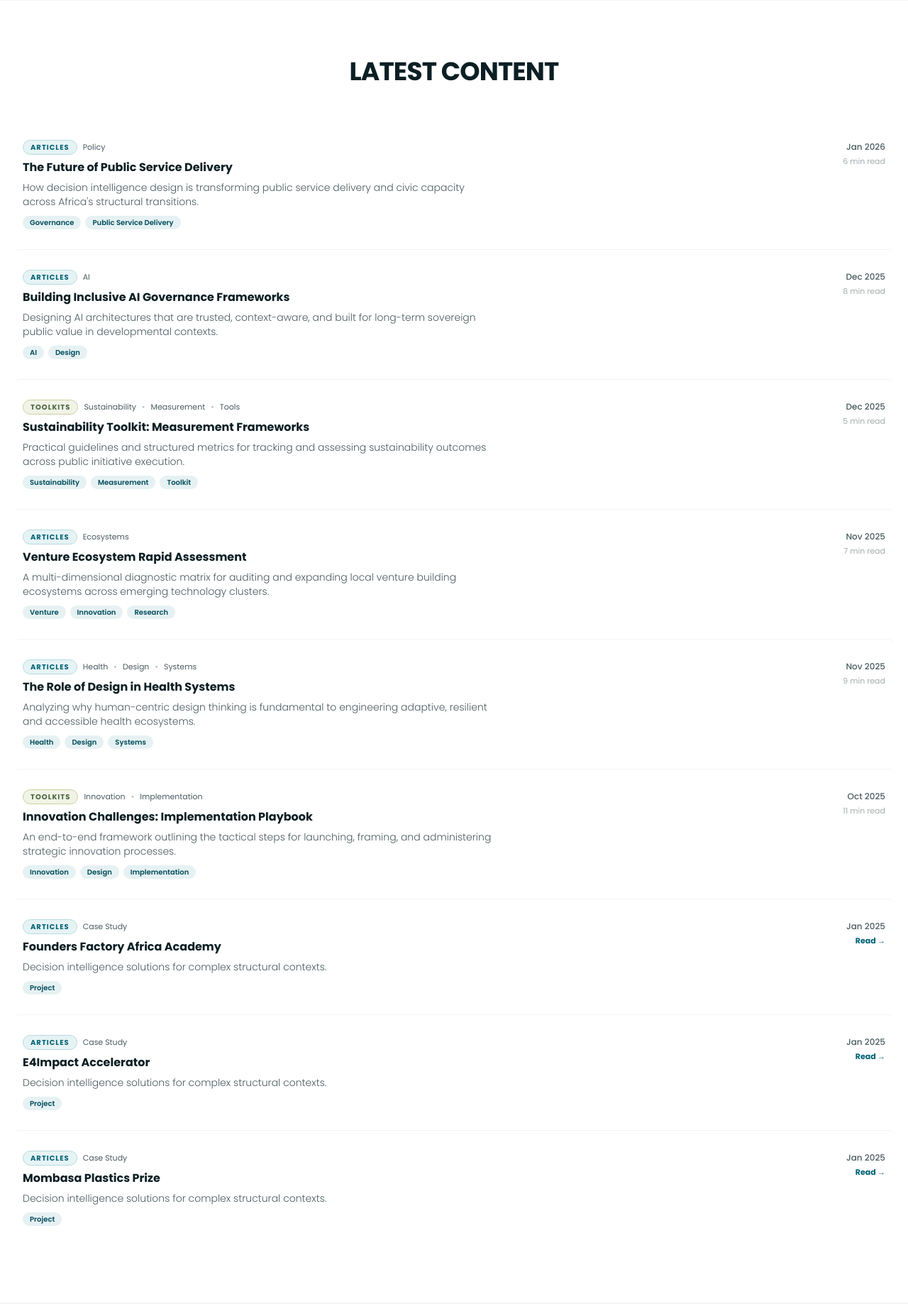
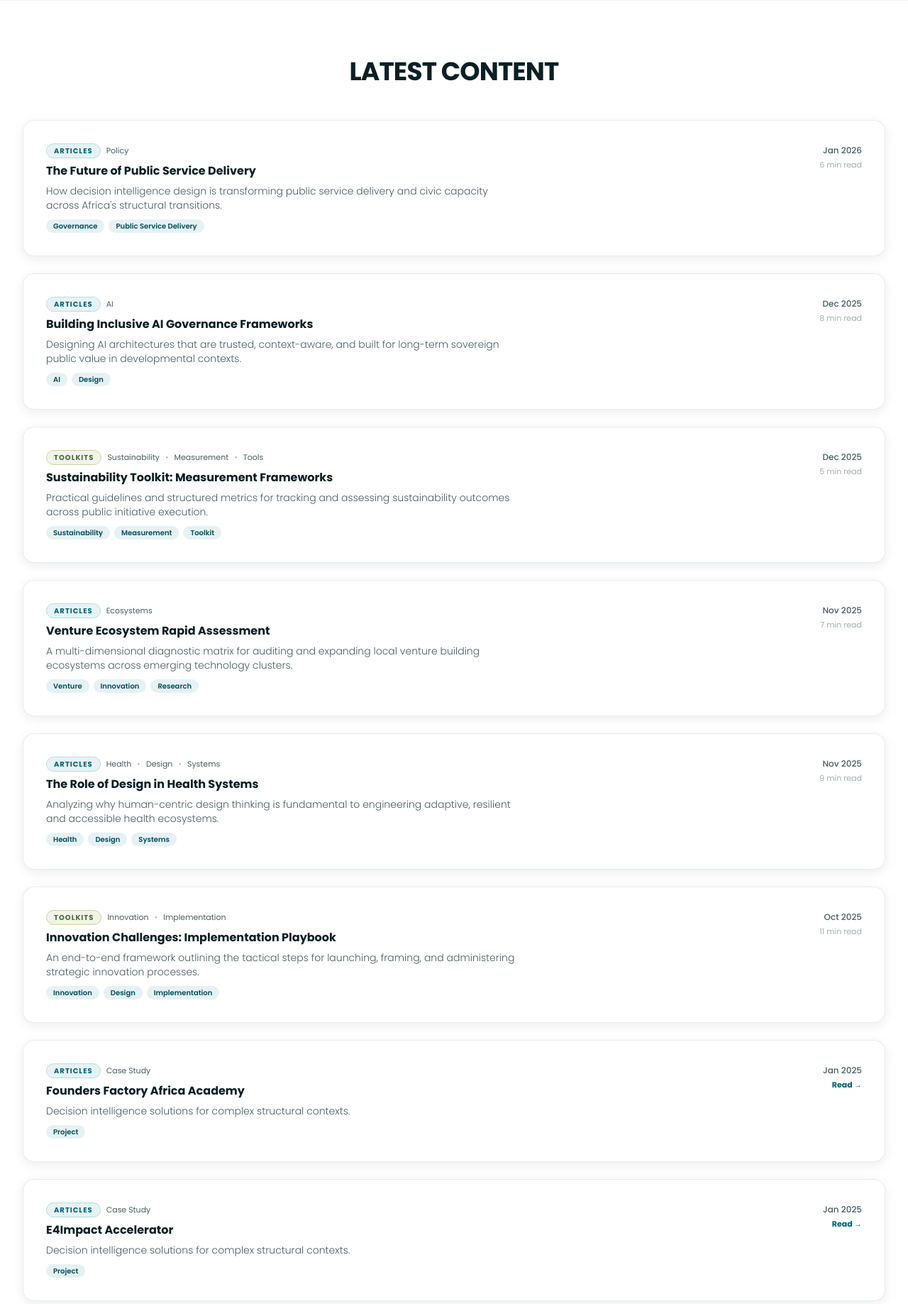
Before and after one commit to meaLuda/idi-website, a Django app: page /projects/ in a window 1280 px wide. Shown: the part 1411-3248 px from the top of the page at 71% size. Run offline with Django 5.2, Linux system fonts and the light colour scheme; data comes from the database, SQL or seed files in the repository; some libraries are stand-ins or nearby versions.

Commit message:
style: frame each item as a premium card box in Insights latest content

```diff
--- a/templates/home/projects/projects_list.html
+++ b/templates/home/projects/projects_list.html
@@ -202,10 +202,10 @@
         </div>
 
         <!-- Article list -->
-        <div class="divide-y divide-gray-100" id="articles-list">
+        <div class="flex flex-col gap-6" id="articles-list">
 
             <!-- ── ITEM 1 ── -->
-            <article class="article-item py-6 sm:py-7 grid grid-cols-[1fr_auto] gap-4 sm:gap-8 hover:bg-gray-50/60 -mx-3 px-3 rounded-lg transition-colors"
+            <article class="article-item bg-white border border-gray-200/80 rounded-2xl p-6 sm:p-8 shadow-card hover:shadow-card-lg transition-all duration-300 grid grid-cols-[1fr_auto] gap-4 sm:gap-8"
                      data-type="Articles" data-topics="governance public-service-delivery policy">
                 <div class="min-w-0">
                     <div class="flex flex-wrap items-center gap-2 mb-1.5">
@@ -232,7 +232,7 @@
             </article>
 
             <!-- ── ITEM 2 ── -->
-            <article class="article-item py-6 sm:py-7 grid grid-cols-[1fr_auto] gap-4 sm:gap-8 hover:bg-gray-50/60 -mx-3 px-3 rounded-lg transition-colors"
+            <article class="article-item bg-white border border-gray-200/80 rounded-2xl p-6 sm:p-8 shadow-card hover:shadow-card-lg transition-all duration-300 grid grid-cols-[1fr_auto] gap-4 sm:gap-8"
                      data-type="Articles" data-topics="ai governance design artificial-intelligence">
                 <div class="min-w-0">
                     <div class="flex flex-wrap items-center gap-2 mb-1.5">
@@ -259,7 +259,7 @@
             </article>
 
             <!-- ── ITEM 3 ── -->
-            <article class="article-item py-6 sm:py-7 grid grid-cols-[1fr_auto] gap-4 sm:gap-8 hover:bg-gray-50/60 -mx-3 px-3 rounded-lg transition-colors"
+            <article class="article-item bg-white border border-gray-200/80 rounded-2xl p-6 sm:p-8 shadow-card hover:shadow-card-lg transition-all duration-300 grid grid-cols-[1fr_auto] gap-4 sm:gap-8"
                      data-type="Toolkits" data-topics="sustainability measurement toolkit">
                 <div class="min-w-0">
                     <div class="flex flex-wrap items-center gap-2 mb-1.5">
@@ -291,7 +291,7 @@
             </article>
 
             <!-- ── ITEM 4 ── -->
-            <article class="article-item py-6 sm:py-7 grid grid-cols-[1fr_auto] gap-4 sm:gap-8 hover:bg-gray-50/60 -mx-3 px-3 rounded-lg transition-colors"
+            <article class="article-item bg-white border border-gray-200/80 rounded-2xl p-6 sm:p-8 shadow-card hover:shadow-card-lg transition-all duration-300 grid grid-cols-[1fr_auto] gap-4 sm:gap-8"
                      data-type="Articles" data-topics="venture ecosystem innovation">
                 <div class="min-w-0">
                     <div class="flex flex-wrap items-center gap-2 mb-1.5">
@@ -319,7 +319,7 @@
             </article>
 
             <!-- ── ITEM 5 ── -->
-            <article class="article-item py-6 sm:py-7 grid grid-cols-[1fr_auto] gap-4 sm:gap-8 hover:bg-gray-50/60 -mx-3 px-3 rounded-lg transition-colors"
+            <article class="article-item bg-white border border-gray-200/80 rounded-2xl p-6 sm:p-8 shadow-card hover:shadow-card-lg transition-all duration-300 grid grid-cols-[1fr_auto] gap-4 sm:gap-8"
                      data-type="Articles" data-topics="health design systems medical">
                 <div class="min-w-0">
                     <div class="flex flex-wrap items-center gap-2 mb-1.5">
@@ -351,7 +351,7 @@
             </article>
 
             <!-- ── ITEM 6 ── -->
-            <article class="article-item py-6 sm:py-7 grid grid-cols-[1fr_auto] gap-4 sm:gap-8 hover:bg-gray-50/60 -mx-3 px-3 rounded-lg transition-colors"
+            <article class="article-item bg-white border border-gray-200/80 rounded-2xl p-6 sm:p-8 shadow-card hover:shadow-card-lg transition-all duration-300 grid grid-cols-[1fr_auto] gap-4 sm:gap-8"
                      data-type="Toolkits" data-topics="innovation design implementation playbook">
                 <div class="min-w-0">
                     <div class="flex flex-wrap items-center gap-2 mb-1.5">
@@ -382,7 +382,7 @@
 
             <!-- Dynamic DB projects -->
             {% for project in projects %}
-            <article class="article-item py-6 sm:py-7 grid grid-cols-[1fr_auto] gap-4 sm:gap-8 hover:bg-gray-50/60 -mx-3 px-3 rounded-lg transition-colors"
+            <article class="article-item bg-white border border-gray-200/80 rounded-2xl p-6 sm:p-8 shadow-card hover:shadow-card-lg transition-all duration-300 grid grid-cols-[1fr_auto] gap-4 sm:gap-8"
                      data-type="Articles" data-topics="{% if project.tags %}{{ project.tags|lower }}{% else %}case-study{% endif %}">
                 <div class="min-w-0">
                     <div class="flex flex-wrap items-center gap-2 mb-1.5">
```
